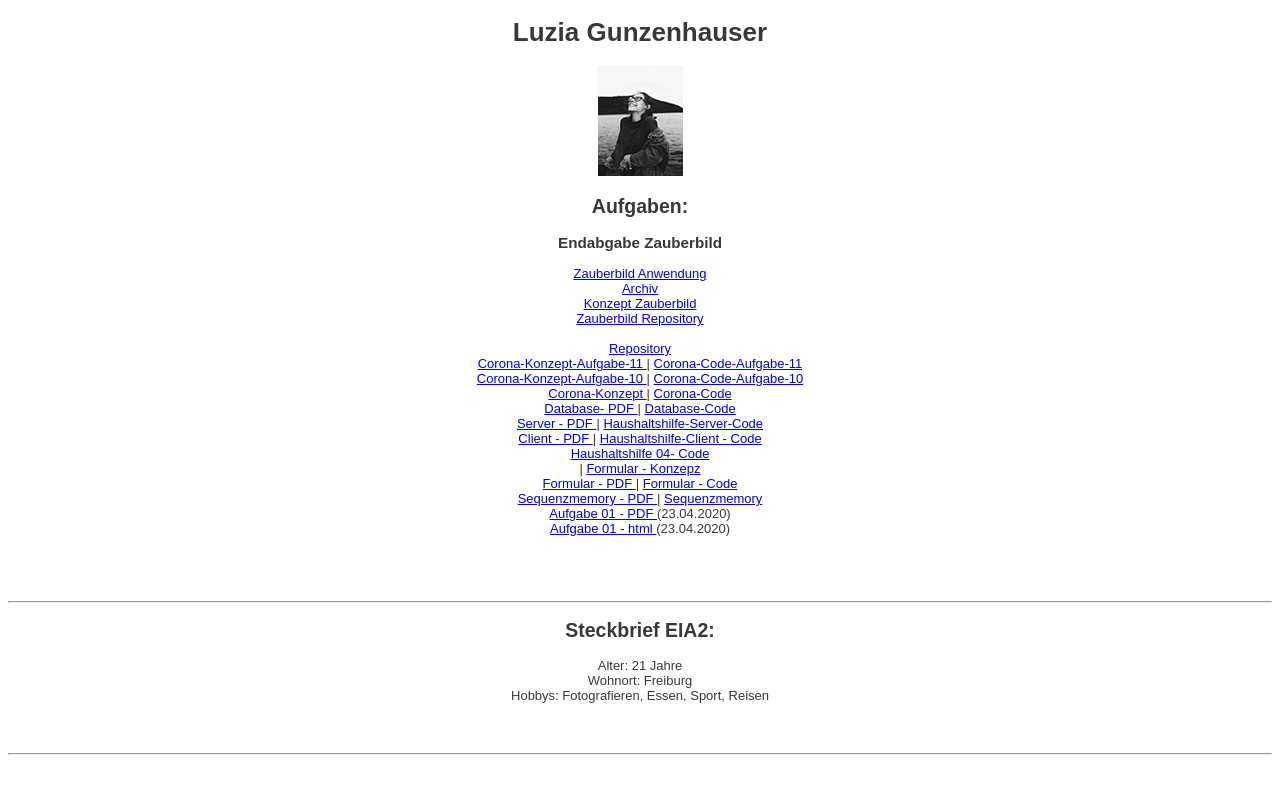
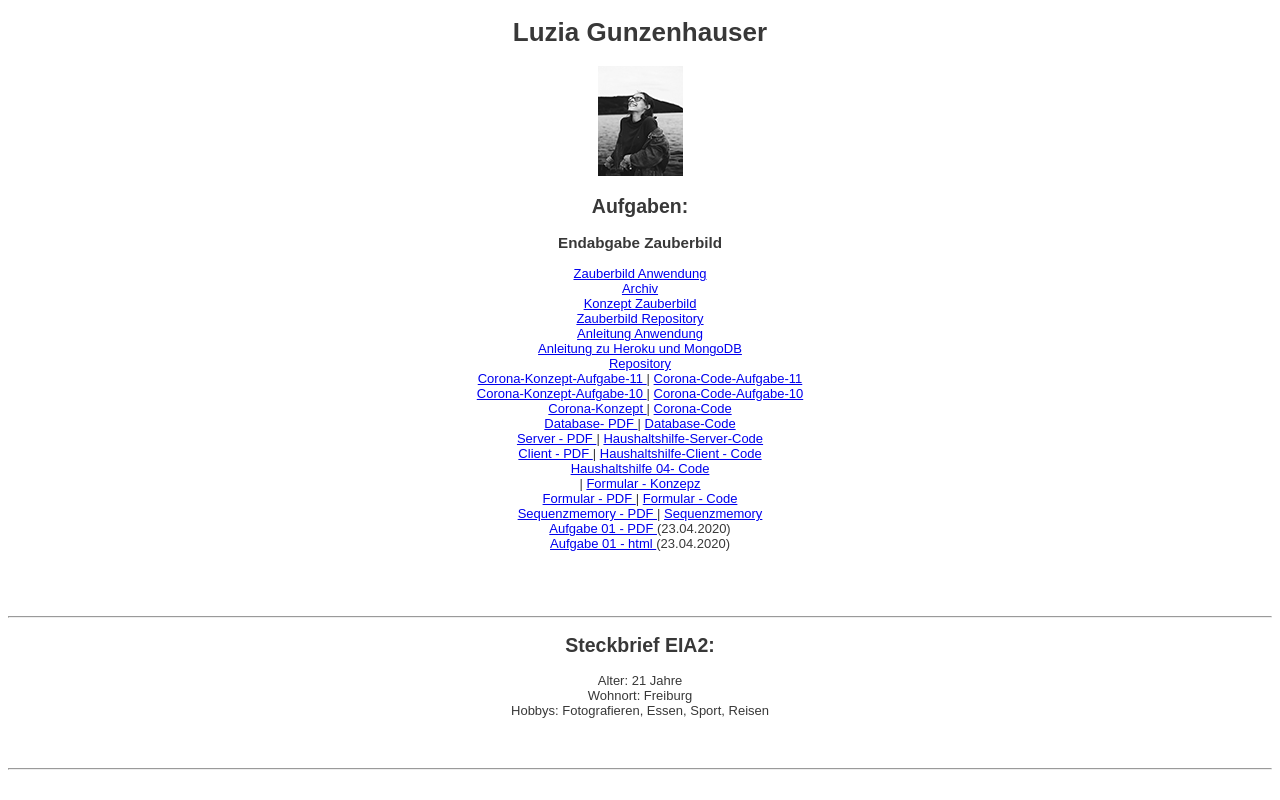
Before and after one commit to luziagu/EIA2, a website: page Steckbrief/steckbrief.htm in a window 1280 px wide. Drawn offline with Linux system fonts and the light colour scheme.

Commit message:
Update steckbrief.htm

```diff
--- a/Steckbrief/steckbrief.htm
+++ b/Steckbrief/steckbrief.htm
@@ -25,7 +25,12 @@
             <a href="https://luziagu.github.io/Abschlussarbeit_SOSE2020/zauberbild.html" target="_blank"> Zauberbild Anwendung </a>  <br>
             <a href="../../../Abschlussarbeit_SOSE2020/Archiv.zip" target="_blank"> Archiv </a>  <br>
             <a href="../../../Abschlussarbeit_SOSE2020/Konzept_Abschlussarbeit/Konzept_Zauberbild_Luzia_Gunzenhauser.pdf" target="_blank"> Konzept Zauberbild </a>  <br>
-            <a href="https://github.com/luziagu/Abschlussarbeit_SOSE2020" target="_blank"> Zauberbild Repository </a>  <br> <br>
+            <a href="https://github.com/luziagu/Abschlussarbeit_SOSE2020" target="_blank"> Zauberbild Repository </a>  <br>
+            <a href="../../../Abschlussarbeit_SOSE2020/Anleitung/Anleitung_Anwendung .pdf" target="_blank">Anleitung Anwendung</a>  <br>
+            <a href="../../../Abschlussarbeit_SOSE2020/Anleitung/Anleitung_Installation.pdf" target="_blank">Anleitung zu Heroku und MongoDB</a>  <br>
+
+
+
 
             <a href="https://github.com/luziagu/EIA2" target="_blank">Repository</a> <br>
             <a href="../Corona-Animation/Konzept/Konzept-Corona-Animation.pdf" target="_blank"> Corona-Konzept-Aufgabe-11 </a> |
```
